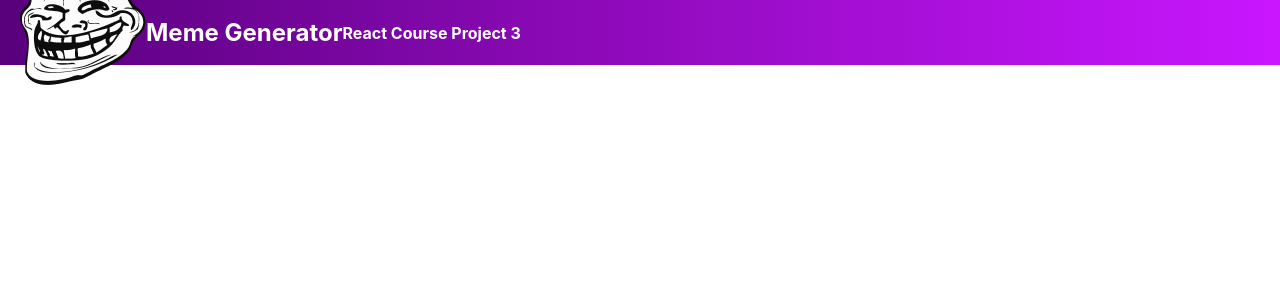
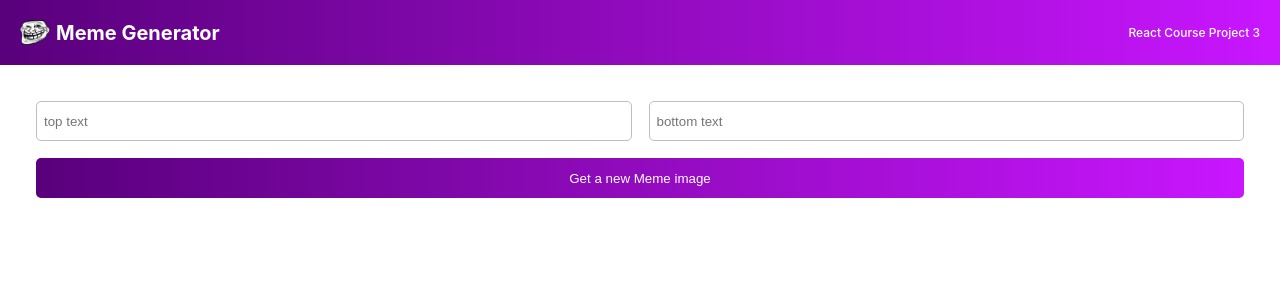
Before and after one commit to mariessad/React-Course-Meme-Generator, a React (Create React App) app in the folder my-app/: page / in a window 1280 px wide. Shown: the top 300 px of the page. Built offline with nearby package versions, Linux system fonts and the light colour scheme.

Commit message:
add Meme component and styling

```diff
--- a/my-app/src/App.js
+++ b/my-app/src/App.js
@@ -2,11 +2,13 @@ import React from "react";
 import logo from "./logo.svg";
 import "./App.css";
 import Header from "./components/Header";
+import Meme from "./components/Meme";
 
 function App() {
   return (
     <div className="App">
       <Header />
+      <Meme />
     </div>
   );
 }
--- /dev/null
+++ b/my-app/src/components/Meme.js
@@ -0,0 +1,21 @@
+import React from "react";
+
+export default function Meme() {
+  return (
+    <form className="meme--form">
+      <input
+        type={"text"}
+        placeholder="top text"
+        className="meme--input"
+      ></input>
+      <input
+        type={"text"}
+        placeholder="bottom text"
+        className="meme--input"
+      ></input>
+      <button type={"submit"} className="meme--submit">
+        Get a new Meme image
+      </button>
+    </form>
+  );
+}
--- a/my-app/src/index.css
+++ b/my-app/src/index.css
@@ -27,3 +27,42 @@ code {
   color: white;
   padding: 20px;
 }
+
+.header--image {
+  height: 100%;
+  margin-right: 6px;
+}
+
+.header--title {
+  font-size: 1.25rem;
+  margin-right: auto;
+}
+
+.header--project {
+  font-size: 0.75rem;
+  font-weight: 500;
+}
+
+.meme--form {
+  display: grid;
+  grid-template: 40px 40px /1fr 1fr;
+  gap: 17px;
+  padding: 36px;
+}
+.meme--input {
+  border-radius: 5px;
+  border: 1px solid rgb(190, 190, 190);
+  text-indent: 5px;
+}
+.meme--submit {
+  grid-column: 1 / -1;
+  background-image: linear-gradient(
+    to right,
+    rgb(89, 0, 124),
+    rgb(201, 22, 255)
+  );
+  border-radius: 5px;
+  color: white;
+  border: none;
+  cursor: pointer;
+}
```
